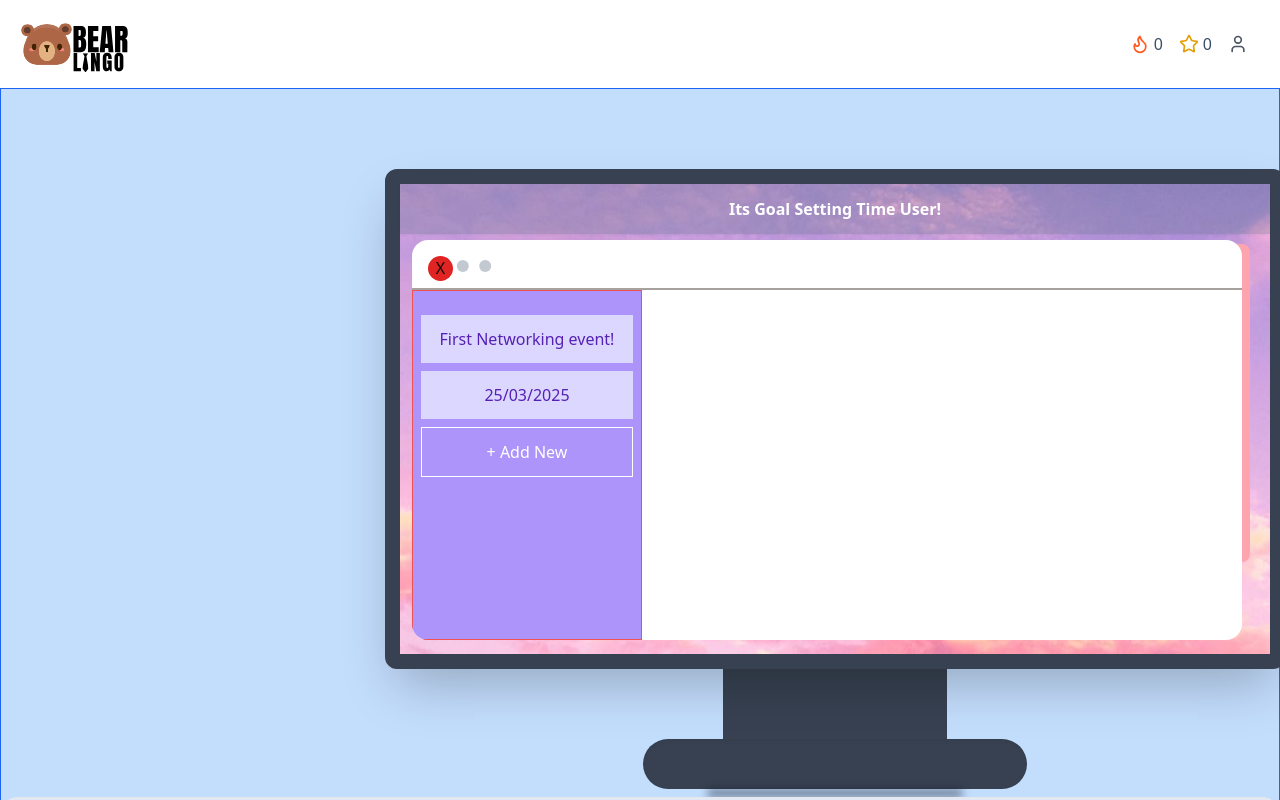
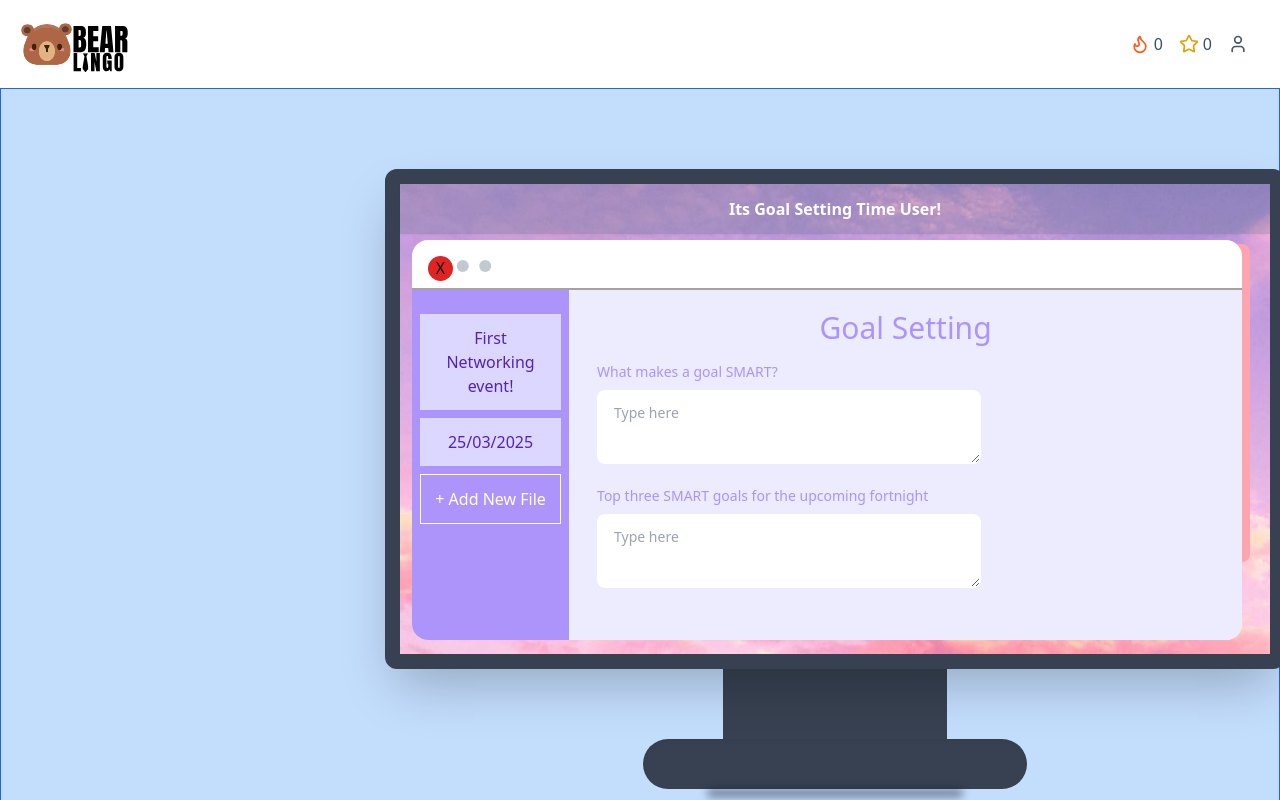
Before and after one commit to unix2dossss/Bearlingo, a React (Vite) app in the folder frontend/: page /Journal in a window 1280 px wide. Both pictures are taken after a click on the button 1202 px from the left and 284 px from the top of the page. Shown: the top 800 px of the page. Built offline with nearby package versions, Linux system fonts and the light colour scheme; no server answers.

Commit message:
Added tailwind css to get input from user

```diff
--- a/frontend/src/pages/Journal.jsx
+++ b/frontend/src/pages/Journal.jsx
@@ -77,11 +77,12 @@ const Journal = () => {
                                                 X
                                             </button>
                                         </div>
-                                        <div className="border border-red-500 mr-[600px] bg-purple-400 h-full p-[8px]">
+                                        <div className="flex flex-row h-full gap-0">
+                                            <div className="w-[190px] bg-purple-400 h-full p-[8px]">
                                                 <ul className="mt-4 flex flex-col gap-2">
                                                     {openFolder.files.map((file, i) => (
                                                         <button onClick={() => setOpenFile(file)}>
-                                                        {console.log("Opened file: ")}
+                                                            {console.log("Opened file: ", file)}
                                                             <li
                                                                 key={i}
                                                                 className="flex justify-center p-3 bg-purple-200 text-purple-800 hover:bg-gray-200 cursor-pointer"
@@ -93,32 +94,32 @@ const Journal = () => {
                                                     ))}
                                                     <li className="flex justify-center p-3 bg-purple-400 border border-white text-white hover:bg-white hover:text-purple-800 cursor-pointer">
                                                         <button onClick={() => ""} >
-                                                        + Add New
+                                                            + Add New File
                                                         </button>
                                                     </li>
                                                 </ul>
                                             </div>
-
                                             {/* Showing a file */}
+                                            <div className="bg-purple-100 w-full">
+                                                <h2 className="flex justify-center text-3xl text-purple-400 mt-5">Goal Setting</h2>
+                                                <p className="text-purple-400 text-sm ml-7 mt-4">What makes a goal SMART?</p>
+                                                <textarea placeholder="Type here" className="textarea textarea-neutral ml-7 mt-2 w-96"></textarea>
+                                                <p className="text-purple-400 text-sm ml-7 mt-4">Top three SMART goals for the upcoming fortnight</p>
+                                                <textarea placeholder="Type here" className="textarea textarea-neutral ml-7 mt-2 w-96"></textarea>
                                                 {openFile && (
                                                     <>
+                                                        {console.log("IN OPEN FILE!!!")}
+
                                                     </>
                                                 )}
                                             </div>
-
                                         </div>
-
-
-
-
+                                    </div>
+                                </div>
 
                             </>
                         )}
-
-
-
                     </div>
-
 
                     {/*<div className="w-16 h-10 bg-gray-700 mx-auto rounded-b-full"></div>*/}
                     <div className="w-56 h-[70px] bg-gray-700 mx-auto"></div>
@@ -129,17 +130,13 @@ const Journal = () => {
 
                     {/* Extra Shadow for Depth */}
                     <div className="w-64 h-2 bg-gray-900 mx-auto rounded-full blur-sm opacity-50"></div>
-                </div >
+                </div>
 
-
-
-
-                <div className="mockup-window border bg-base-300">
-                    <div className="flex justify-center bg-base-200 p-6">
-                        <h1 className="text-2xl font-bold">Your React Component</h1>
-                        <p>This content looks like it’s inside a computer window.</p>
-                    </div>
-                </div>
+                <br />
+                <br />
+                <br />
+                <br />
+                {/* Other options...*/}
 
                 <div className="relative w-[1000px] mx-auto">
                     {/* Laptop Frame Image */}
@@ -152,9 +149,6 @@ const Journal = () => {
 
             </div >
 
-
-
-
         </>
     )
 }
```
Lines whose indentation alone changed are shown as unchanged.
